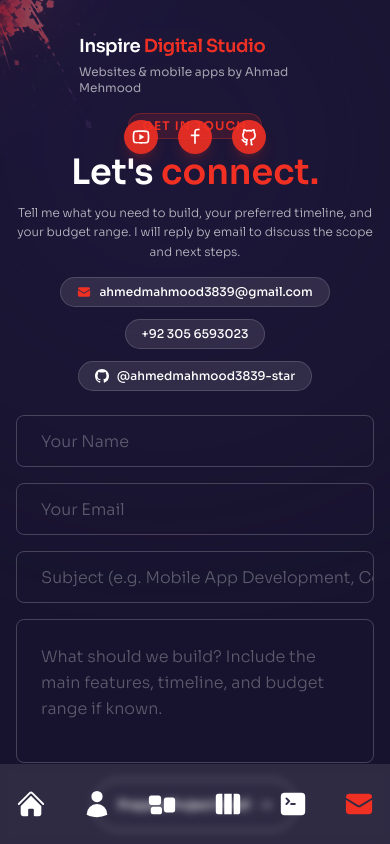
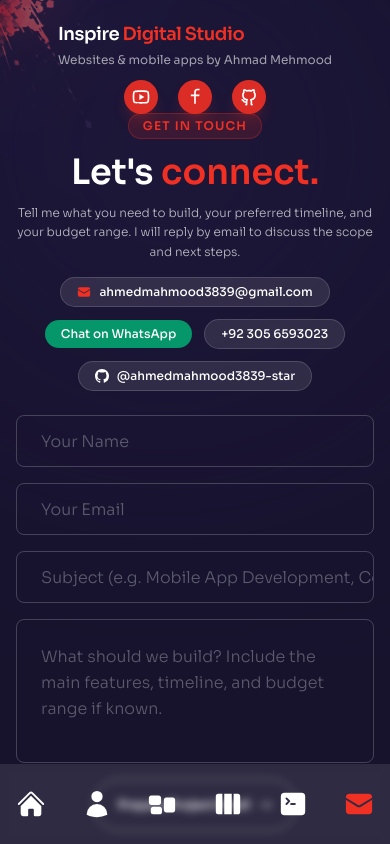
Before and after one commit to ahmedmahmood3839-star/portfolio, a Next.js app: page /contact in a window 390 px wide. Built offline with nearby package versions, Linux system fonts and the light colour scheme.

Commit message:
Fix portfolio scrolling and client contact options

```diff
--- a/components/Header.jsx
+++ b/components/Header.jsx
@@ -4,9 +4,9 @@ import Socials from "../components/Socials";
 
 const Header = () => {
   return (
-    <header className="absolute z-30 w-full items-center px-16 xl-px-0 xl:h-[90px]">
+    <header className="absolute z-30 w-full items-center px-4 sm:px-8 xl:px-16 xl:h-[90px]">
       <div className="container mx-auto">
-        <div className="flex flex-col lg:flex-row justify-between items-center gap-y-6 py-8">
+        <div className="flex flex-col lg:flex-row justify-between items-center gap-y-3 py-5 xl:py-8">
           {/* logo */}
           <Link href="/">
             <span className="block text-lg font-semibold tracking-tight text-white">Inspire <span className="text-accent">Digital Studio</span></span>
--- a/pages/contact/index.jsx
+++ b/pages/contact/index.jsx
@@ -38,7 +38,7 @@ const Contact = () => {
       if (response.ok && data.success) {
         setStatus("success");
         setFeedbackMsg(
-          "Inquiry validated. Please click below to send directly via your email client to ahmedmahmood3839@gmail.com."
+          "Your email draft is ready. Open it below and press Send in your email app."
         );
         if (data.mailtoFallback) {
           setMailtoUrl(data.mailtoFallback);
@@ -101,6 +101,7 @@ const Contact = () => {
                 <HiEnvelope className="text-sm text-accent" />
                 <span>ahmedmahmood3839@gmail.com</span>
               </a>
+              <a href="https://wa.me/923056593023" target="_blank" rel="noreferrer noopener" className="inline-flex items-center bg-emerald-600 hover:bg-emerald-500 text-white text-xs font-medium px-4 py-1.5 rounded-full transition-colors">Chat on WhatsApp</a>
               <a href="tel:+923056593023" className="inline-flex items-center bg-white/10 hover:bg-white/20 text-white text-xs font-medium px-4 py-1.5 rounded-full border border-white/15 transition-all duration-300">
                 +92 305 6593023
               </a>
@@ -132,7 +133,7 @@ const Contact = () => {
                   href={mailtoUrl}
                   className="bg-emerald-500 hover:bg-emerald-600 text-white font-semibold text-xs px-3.5 py-1.5 rounded-lg whitespace-nowrap transition-colors"
                 >
-                  Open in Mail Client
+                  Open Email Draft
                 </a>
               )}
             </motion.div>
@@ -168,7 +169,7 @@ const Contact = () => {
             className="flex-1 flex flex-col gap-4 sm:gap-6 w-full mx-auto"
             onSubmit={handleSubmit}
             autoComplete="off"
-            noValidate
+
           >
             {/* input group: name & email */}
             <div className="flex flex-col sm:flex-row gap-4 sm:gap-6 w-full">
--- a/styles/globals.css
+++ b/styles/globals.css
@@ -23,7 +23,7 @@
     @apply bg-secondary overflow-hidden leading-relaxed;
   }
   .page {
-    @apply w-full h-screen overflow-hidden;
+    @apply w-full h-screen overflow-x-hidden overflow-y-auto;
   }
   .h1 {
     @apply text-[35px] leading-tight md:text-[60px] md:leading-[1.3] mb-8 font-semibold;
```
